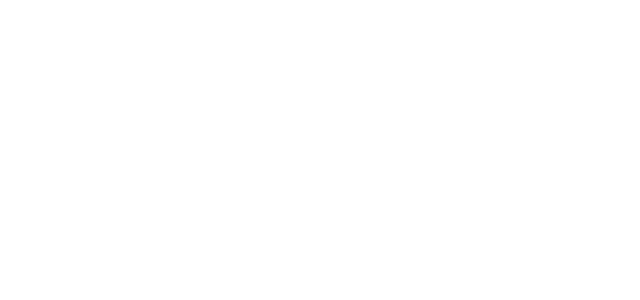
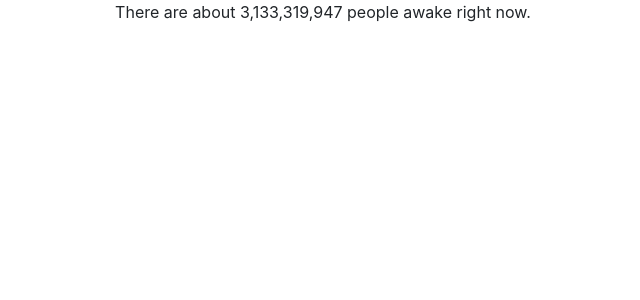
Before and after one commit to dorianj/enrico, a React (Create React App) app: page / in a window 1280 px wide. Shown: the top 300 px of the page, without its empty margins (317-957 px from the left). Built offline with nearby package versions, Linux system fonts and the light colour scheme.

Commit message:
first basic estimation sorta works

```diff
--- a/src/EstimationDisplay.tsx
+++ b/src/EstimationDisplay.tsx
@@ -1,7 +1,8 @@
 import React from 'react';
 import { DateTime } from "luxon";
 
-import { PopulationByTimezone } from './facts';
+import { PopulationByTimezone, Histogram } from './facts';
+import formatters from "./formatters";
 
 function EstmationDisplay() {
   const populationByHour = new PopulationByTimezone().atTime(DateTime.local());
@@ -9,7 +10,7 @@
 
   // [1] https://advances.sciencemag.org/content/2/5/e1501705/tab-figures-data
   // TODO: estimate from the raw data, not from the terrible graphs
-  const awakeEstimation = {
+  const awakeEstimation = new Histogram({
     // Wake time estimated from [1] Figure E
     4:  0.025,  // 0.025
     5:  0.075,  // 0.05
@@ -36,11 +37,14 @@
     1:  0.025, // 0.05
     2:  0.000, // 0.025
     3:  0
-  };
+  });
 
-  console.log("EstmationDisplay", populationByHour);
+  const awakePerHour = populationByHour.multiply(awakeEstimation);
+  const formattedPopulation = formatters.wholeNumberWithCommas(awakePerHour.sum());
+
   return (
     <div className="EstmationDisplay">
+      There are about { formattedPopulation } people awake right now.
     </div>
   );
 }
--- a/src/facts.ts
+++ b/src/facts.ts
@@ -3,6 +3,8 @@
 
 
 export interface Fact {
+  sum(): number;
+  multiply(other: Fact): Fact;
 }
 
 // A fact that changes with the time.
@@ -10,21 +12,44 @@
   atTime(time: DateTime): Fact;
 }
 
+type LUTMap = Record<string, number>;
+
 export class LUTFact implements Fact {
-  _lut: object;
-  constructor(lut: object) {
+  _lut: LUTMap;
+
+  constructor(lut: LUTMap) {
     this._lut = lut;
+  }
+
+  get lut(): LUTMap {
+    return this._lut;
+  }
+
+  sum(): number {
+    return _(this.lut).values().sum();
+  }
+
+  multiply(other: Fact): Fact {
+    if (!(other instanceof LUTFact)) {
+      throw Error(`LUTFact.multiply can't operate on ${typeof other}`);
+    }
+
+    const newLUT = _(this.lut)
+      .toPairs()
+      .map(([key, value]) => [key, value * other.lut[key]])
+      .fromPairs()
+      .value();
+
+    return new LUTFact(newLUT);
   }
 }
 
-export class Histogram {
-
+export class Histogram extends LUTFact {
 }
 
-export class PopulationByTimezone implements TemporalFact {
-  _lut: object;
+export class PopulationByTimezone extends LUTFact implements TemporalFact {
   constructor() {
-    this._lut = {
+    super({
       "Africa/Abidjan": 32550661,
       "Africa/Accra": 38501336,
       "Africa/Addis_Ababa": 111058544,
@@ -399,12 +424,12 @@
       "Pacific/Tarawa": 123910,
       "Pacific/Tongatapu": 106496,
       "Pacific/Wallis": 10494,
-    };
+    });
   }
 
   atTime(time: DateTime): Fact {
     const lutByHour: any = {};
-    _.each(this._lut, ((population, timezone) => {
+    _.each(this.lut, ((population, timezone) => {
       const hour = time.setZone(timezone).hour;
       if (!lutByHour[hour]) {
         lutByHour[hour] = 0;
--- /dev/null
+++ b/src/formatters.ts
@@ -0,0 +1,5 @@
+export default class Formatters {
+  static wholeNumberWithCommas(n: number): string {
+    return new Intl.NumberFormat().format(Math.round(n));
+  }
+}
```
